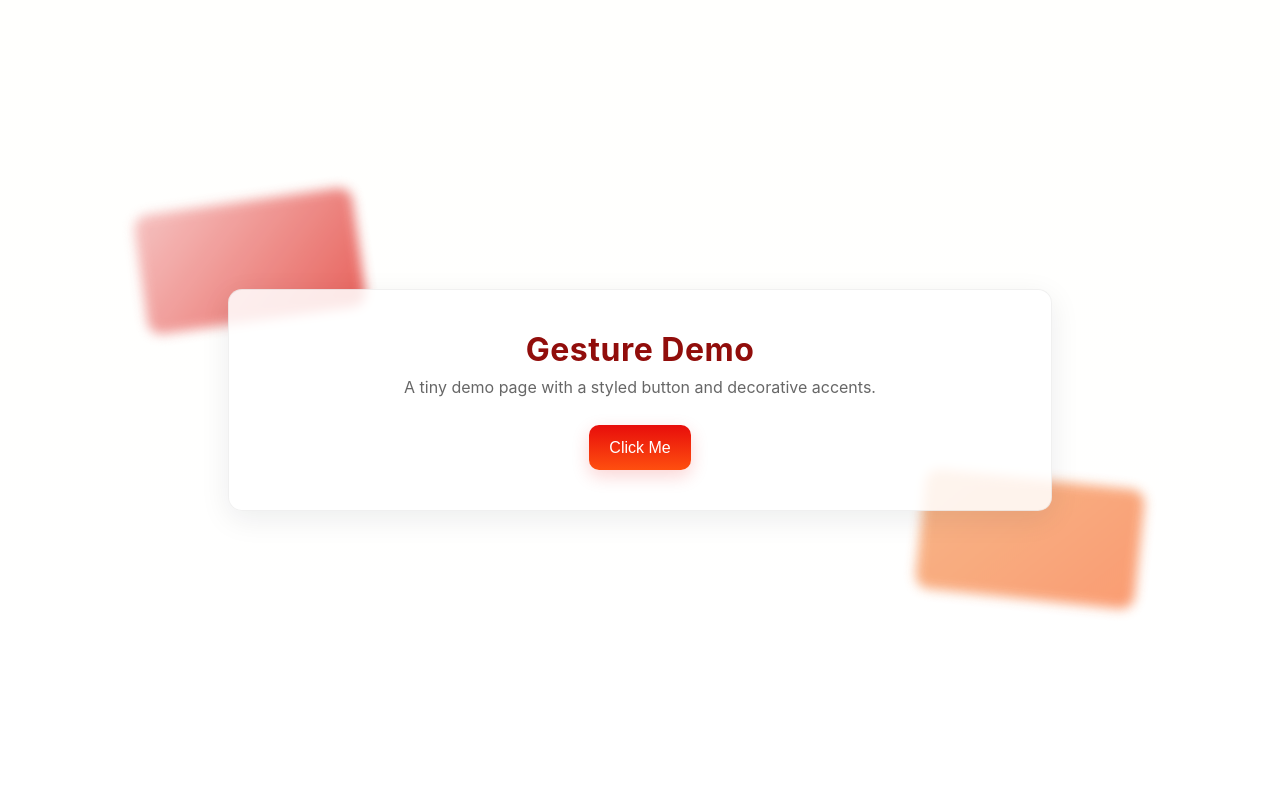
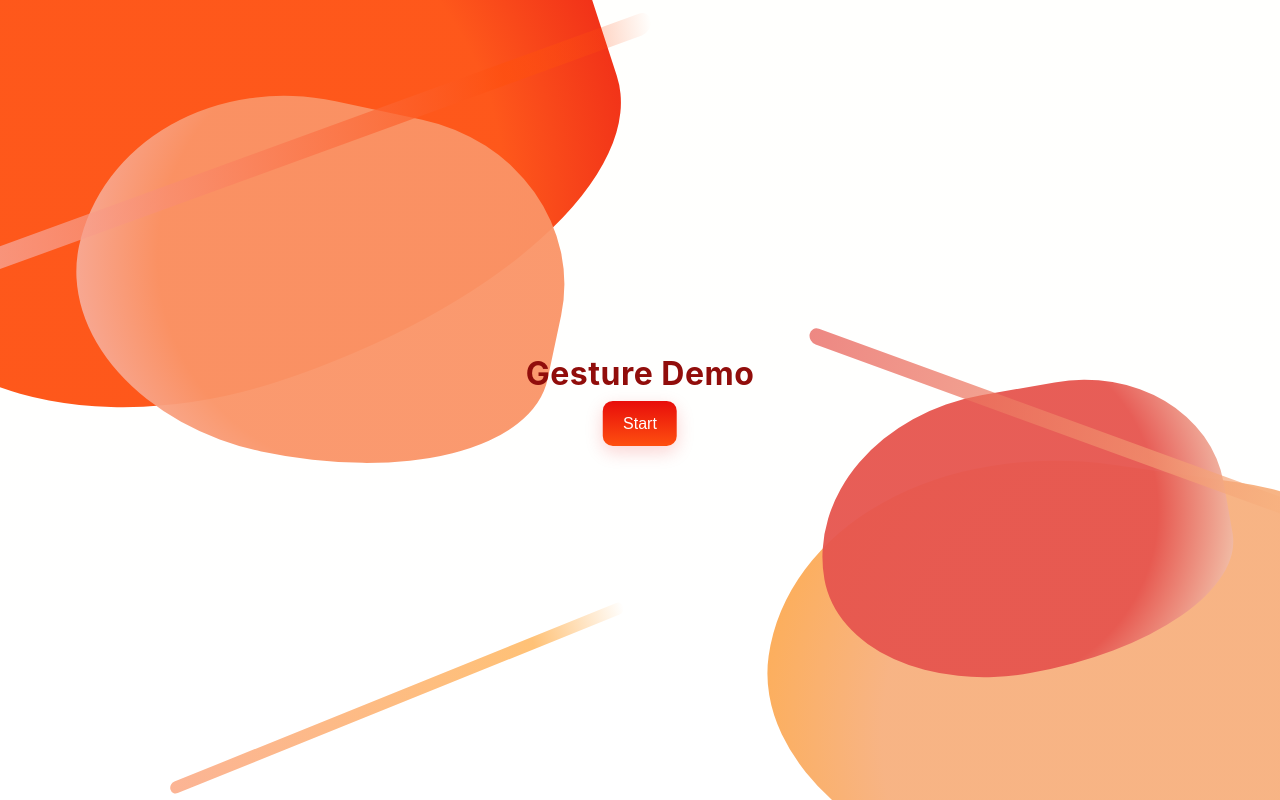
Before and after one commit to AustinVosler/KNIGHT-HACKS-25, a Flask app: template templates/index.html in a window 1280 px wide. Run offline with Flask 3, Linux system fonts and the light colour scheme; the template is opened without the code that fills it, so the values that code supplies are empty.

Commit message:
css refactor

```diff
--- a/app.py
+++ b/app.py
@@ -31,11 +31,11 @@ def add_video(path, O_filename):
 app = Flask(__name__)
 #baka
 
-@app.route('/index')
+@app.route('/')
 def home():
-    return "Hello, Flask!"
+    return render_template('index.html')
 
-@app.route('/api/record')
+@app.route('/record')
 def record():
     return render_template('recorder.html')
 
--- /dev/null
+++ b/static/css/background.css
@@ -0,0 +1,104 @@
+/* Shared background and swirl styles for all pages */
+
+.page {
+  position: relative;
+  width: 100vw;
+  height: 100vh;
+  min-height: 100vh;
+  overflow: hidden;
+}
+html, body {
+  height: 100%;
+}
+body {
+  margin: 0;
+  font-family: Inter, system-ui, -apple-system, 'Segoe UI', Roboto, 'Helvetica Neue', Arial;
+  background: linear-gradient(180deg, var(--bg) 0%, #fff 100%);
+  color: var(--ink);
+  display: flex;
+  align-items: center;
+  justify-content: center;
+}
+
+/* Swirl decorations using pure CSS */
+.swirl {
+  position: absolute;
+  border-radius: 50% 40% 60% 50% / 60% 50% 40% 50%;
+  opacity: 0.95;
+  pointer-events: none;
+  z-index: 1;
+}
+.swirl-1 {
+  width: 60vw;
+  height: 40vw;
+  top: -10vw;
+  left: -12vw;
+  background: radial-gradient(circle at 40% 60%, var(--accent-4) 60%, var(--accent-1) 100%);
+  transform: rotate(-18deg);
+}
+.swirl-2 {
+  width: 38vw;
+  height: 28vw;
+  top: 8vw;
+  left: 6vw;
+  background: radial-gradient(circle at 60% 40%, var(--accent-5) 60%, var(--accent-2) 100%);
+  transform: rotate(12deg);
+}
+.swirl-3 {
+  width: 54vw;
+  height: 34vw;
+  right: -14vw;
+  bottom: -8vw;
+  background: radial-gradient(circle at 60% 60%, var(--accent-6) 60%, var(--accent-7) 100%);
+  transform: rotate(8deg);
+}
+.swirl-4 {
+  width: 32vw;
+  height: 22vw;
+  right: 4vw;
+  bottom: 10vw;
+  background: radial-gradient(circle at 40% 40%, var(--accent-3) 60%, var(--accent-8) 100%);
+  transform: rotate(-10deg);
+}
+
+/* Swirly retro lines */
+.swirl-line {
+  position: absolute;
+  pointer-events: none;
+  z-index: 2;
+  border-radius: 100px;
+  opacity: 0.7;
+}
+.swirl-line-1 {
+  width: 60vw;
+  height: 22px;
+  top: 18vh;
+  left: -8vw;
+  background: linear-gradient(90deg, var(--accent-2) 0%, var(--accent-4) 80%, transparent 100%);
+  transform: rotate(-8deg) skewY(-12deg);
+}
+.swirl-line-2 {
+  width: 48vw;
+  height: 16px;
+  top: 54vh;
+  right: -10vw;
+  background: linear-gradient(90deg, var(--accent-3) 0%, var(--accent-6) 80%, transparent 100%);
+  transform: rotate(12deg) skewY(8deg);
+}
+.swirl-line-3 {
+  width: 38vw;
+  height: 12px;
+  bottom: 12vh;
+  left: 12vw;
+  background: linear-gradient(90deg, var(--accent-5) 0%, var(--accent-7) 80%, transparent 100%);
+  transform: rotate(-16deg) skewY(-6deg);
+}
+
+@media (max-width: 520px) {
+  .page {
+    padding: 1.25rem;
+  }
+  .brand {
+    font-size: 1.375rem;
+  }
+}
--- a/static/css/colors.css
+++ b/static/css/colors.css
@@ -1,13 +1,13 @@
 /* Global color palette */
 :root {
-  --bg: #FFFFFD;
-  --ink: #910D0B;
-  --accent-1: #E80D0B;
-  --accent-2: #F5BDBC;
-  --accent-3: #E6554E;
-  --accent-4: #FE4F0F;
-  --accent-5: #FA9467;
-  --accent-6: #F7B07E;
-  --accent-7: #FFA73C;
-  --accent-8: #F6EFD3;
+  --bg: #fffffd;
+  --ink: #910d0b;
+  --accent-1: #e80d0b;
+  --accent-2: #f5bdbc;
+  --accent-3: #e6554e;
+  --accent-4: #fe4f0f;
+  --accent-5: #fa9467;
+  --accent-6: #f7b07e;
+  --accent-7: #ffa73c;
+  --accent-8: #f6efd3;
 }
--- a/static/css/index.css
+++ b/static/css/index.css
@@ -1,48 +1,51 @@
-/* Base page styles using the color variables from colors.css */
-*{box-sizing:border-box}
-html,body{height:100%}
-body{
-	margin:0;
-	font-family: Inter, system-ui, -apple-system, 'Segoe UI', Roboto, 'Helvetica Neue', Arial;
-	background: linear-gradient(180deg, var(--bg) 0%, #fff 100%);
-	color: var(--ink);
-	display:flex;
-	align-items:center;
-	justify-content:center;
+* {
+  box-sizing: border-box;
 }
-.page{position:relative;width:min(920px,94vw);padding:3rem}
-.card{
-	background: rgba(255,255,255,0.85);
-	border:1px solid rgba(0,0,0,0.06);
-	border-radius:14px;
-	padding:2.5rem 3rem;
-	text-align:center;
-	box-shadow: 0 8px 30px rgba(16,24,40,0.08);
+.center-content {
+  position: absolute;
+  top: 50%;
+  left: 50%;
+  transform: translate(-50%, -50%);
+  text-align: center;
+  z-index: 2;
 }
-.brand{margin:0 0 .5rem;font-size:2rem;letter-spacing:.5px}
-.lead{margin:0 0 1.75rem;color:rgba(0,0,0,0.6)}
 
-.cta{
-	appearance:none;
-	border:0;
-	background: linear-gradient(180deg,var(--accent-1),var(--accent-4));
-	color:white;
-	padding:.85rem 1.25rem;
-	font-size:1rem;
-	border-radius:10px;
-	cursor:pointer;
-	transition:transform .12s ease, box-shadow .12s ease;
-	box-shadow: 0 6px 18px rgba(232,13,11,0.18);
+.brand {
+  margin: 0 0 0.5rem;
+  font-size: 2rem;
+  letter-spacing: 0.5px;
 }
-.cta:hover{transform:translateY(-3px);box-shadow:0 10px 28px rgba(232,13,11,0.22)}
-.cta:active,.cta.pushed{transform:translateY(0);box-shadow:0 4px 12px rgba(0,0,0,0.12)}
+.lead {
+  margin: 0 0 1.75rem;
+  color: rgba(0, 0, 0, 0.6);
+}
 
-.decor{position:absolute;width:220px;height:120px;opacity:.92;border-radius:14px;z-index:-1}
-.decor.top-left{top:-40px;left:-40px;background:linear-gradient(135deg,var(--accent-2),var(--accent-3));transform:rotate(-8deg);filter:blur(6px)}
-.decor.bottom-right{right:-40px;bottom:-40px;background:linear-gradient(135deg,var(--accent-6),var(--accent-5));transform:rotate(6deg);filter:blur(6px)}
 
-@media (max-width:520px){
-	.page{padding:1.25rem}
-	.card{padding:1.5rem}
-	.brand{font-size:1.375rem}
+.cta {
+  appearance: none;
+  border: 0;
+  background: linear-gradient(180deg, var(--accent-1), var(--accent-4));
+  color: white;
+  padding: 0.85rem 1.25rem;
+  font-size: 1rem;
+  border-radius: 10px;
+  cursor: pointer;
+  transition: transform 0.12s ease, box-shadow 0.12s ease;
+  box-shadow: 0 6px 18px rgba(232, 13, 11, 0.18);
 }
+.cta:hover {
+  transform: translateY(-3px);
+  box-shadow: 0 10px 28px rgba(232, 13, 11, 0.22);
+}
+.cta:active,
+.cta.pushed {
+  transform: translateY(0);
+  box-shadow: 0 4px 12px rgba(0, 0, 0, 0.12);
+}
+
+
+@media (max-width: 520px) {
+  .brand {
+    font-size: 1.375rem;
+  }
+}
--- a/templates/index.html
+++ b/templates/index.html
@@ -1,28 +1,37 @@
-<!doctype html>
+<!DOCTYPE html>
 <html lang="en">
   <head>
     <meta charset="utf-8" />
     <meta name="viewport" content="width=device-width,initial-scale=1" />
     <title>Base Page</title>
   <link rel="stylesheet" href="/static/css/colors.css" />
+  <link rel="stylesheet" href="/static/css/background.css" />
   <link rel="stylesheet" href="/static/css/index.css" />
   </head>
   <body>
     <main class="page">
-			<div class="decor top-left" aria-hidden="true"></div>
-			<div class="decor bottom-right" aria-hidden="true"></div>
+      <div class="swirl swirl-1" aria-hidden="true"></div>
+      <div class="swirl swirl-2" aria-hidden="true"></div>
+      <div class="swirl swirl-3" aria-hidden="true"></div>
+      <div class="swirl swirl-4" aria-hidden="true"></div>
+      <div class="swirl-line swirl-line-1" aria-hidden="true"></div>
+      <div class="swirl-line swirl-line-2" aria-hidden="true"></div>
+      <div class="swirl-line swirl-line-3" aria-hidden="true"></div>
 
-			<section class="card">
+      <div class="center-content">
         <h1 class="brand">Gesture Demo</h1>
-				<p class="lead">A tiny demo page with a styled button and decorative accents.</p>
-				<button class="cta" id="actionBtn">Click Me</button>
-			</section>
+        <form action="/record" method="get">
+          <button class="cta" id="actionBtn" type="submit">Start</button>
+        </form>
+      </div>
     </main>
 
     <script>
-			document.getElementById('actionBtn')?.addEventListener('click', function(){
-				this.classList.add('pushed');
-				setTimeout(()=> this.classList.remove('pushed'), 250);
+      document
+        .getElementById("actionBtn")
+        ?.addEventListener("click", function () {
+          this.classList.add("pushed");
+          setTimeout(() => this.classList.remove("pushed"), 250);
         });
     </script>
   </body>
```
Also changed, not shown: templates/recorder.html (+22 -6 lines). Lines whose indentation alone changed are shown as unchanged.
